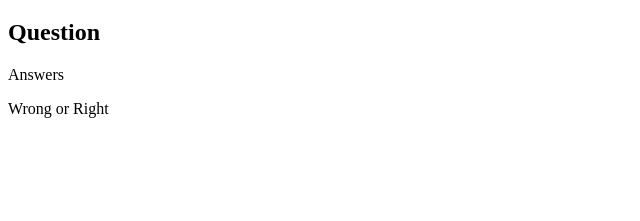
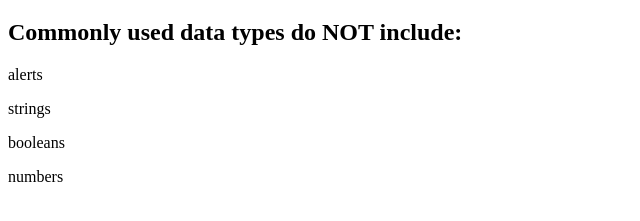
Before and after one commit to ramitaarora/coding-quiz-challenge, a plain HTML site: page index.html in a window 1280 px wide. Both pictures are taken after a click on the button "Click to Start". Shown: the part 95-316 px from the top of the page, without its empty margins (0-640 px from the left). Drawn offline with Linux system fonts and the light colour scheme.

Commit message:
added event listener to startButton; created playQuiz function that is called when start button is clicked; created function nextQuestion that writes the question to the page

```diff
--- a/assets/css/style.css
+++ b/assets/css/style.css
@@ -1,3 +1,8 @@
 .hidden {
     display: none;
 }
+
+/* .answers p {
+    display: flex;
+    flex-direction: column;
+} */
--- a/assets/script/script.js
+++ b/assets/script/script.js
@@ -4,7 +4,7 @@ var totalLosses;
 quizData = [
     {
         question: "Commonly used data types do NOT include:",
-        answers: ["alerts", "strings", "booleans", "numbers"]
+        answer: ["alerts", "strings", "booleans", "numbers"]
     },
     {
         question: "The condition in an if/else state is enclosed with:",
@@ -25,9 +25,32 @@ quizData = [
 ]
 
 var startButton = document.querySelector("#start-button");
-var quizVisibility = document.querySelector(".quiz");
+var quiz = document.querySelector(".quiz");
+var question = document.querySelector(".question");
+var answers = document.querySelector(".answers");
 
 startButton.addEventListener('click', function() {
-    quizVisibility.removeAttribute("class", "hidden");
-    startButton.setAttribute("class", "hidden")
+    quiz.removeAttribute("class", "hidden");
+    startButton.setAttribute("class", "hidden");
+    playQuiz();
 })
+
+function playQuiz() {
+    var questionNumber = 0;
+    nextQuestion([questionNumber]);
+
+    function nextQuestion() {
+        var eachQuestion = document.createElement("h2");
+        eachQuestion.textContent = quizData[questionNumber].question;
+        question.append(eachQuestion);
+
+        for (var i=0; i < (quizData[questionNumber].answer).length; i++) {
+            var eachAnswer = document.createElement("p");
+            eachAnswer.textContent = quizData[questionNumber].answer[i]
+            answers.append(eachAnswer);
+        }
+    }
+
+
+
+}
--- a/index.html
+++ b/index.html
@@ -20,13 +20,14 @@
         </section>
         <section class="quiz hidden">
             <div class="question">
-                <h2>Question</h2>
+
             </div>
             <div class="answers">
-                <p>Answers</p>
+
             </div>
             <div class="wrong-right">
-                <p>Wrong or Right</p>
+                <p class="wrong hidden">Wrong!</p>
+                <p class="right hidden">Right!</p>
             </div>
         </section>
     </main>
```
